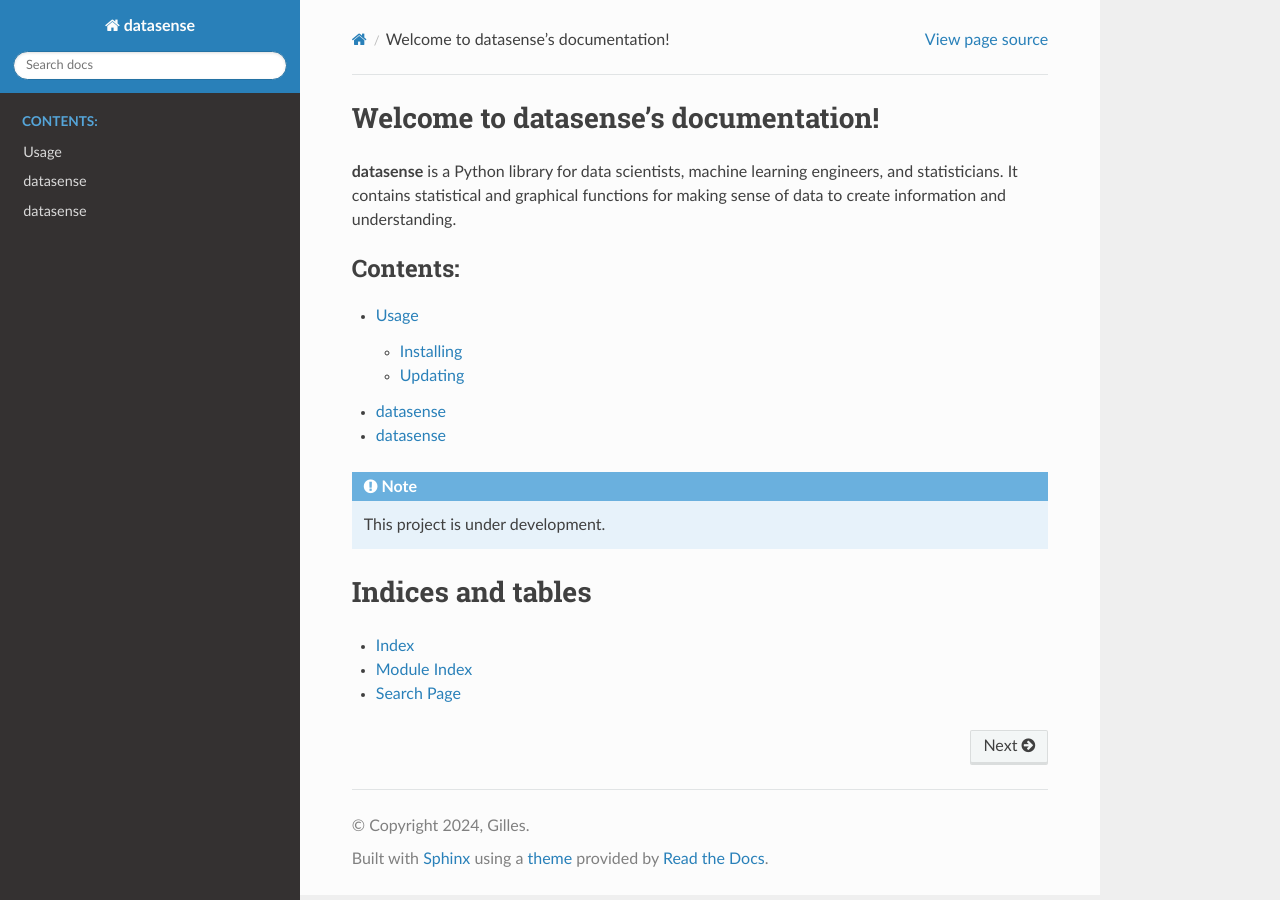
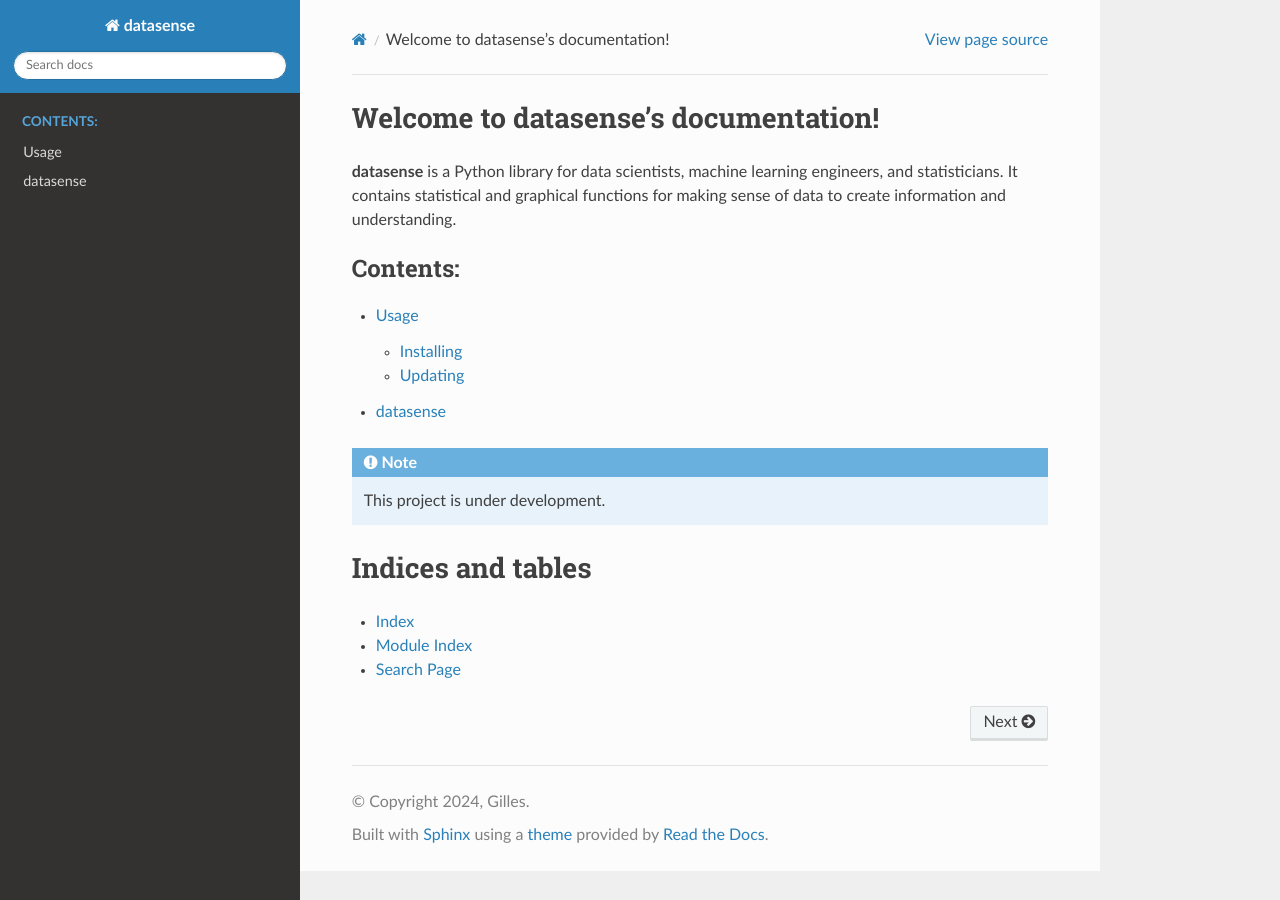
Before and after one commit to gillespilon/datasense, a Sphinx documentation site: the page built from docs/source/index.rst, in a window 1280 px wide. Built offline with Sphinx 7.4.7 and the Read the Docs theme 2.0.0, drawn with Linux system fonts in a browser that asks for light colours; pages that are not in the unit, such as notebooks, are missing from menus.

Commit message:
Remove generated/datasense.rst

```diff
--- a/docs/source/index.rst
+++ b/docs/source/index.rst
@@ -12,7 +12,6 @@
    :caption: Contents:
 
    usage.rst
-   generated/datasense.rst
    modules.rst
 
 .. note::
```
